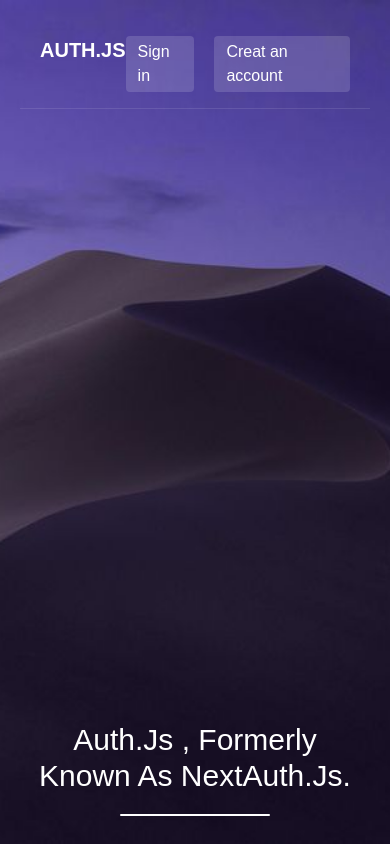
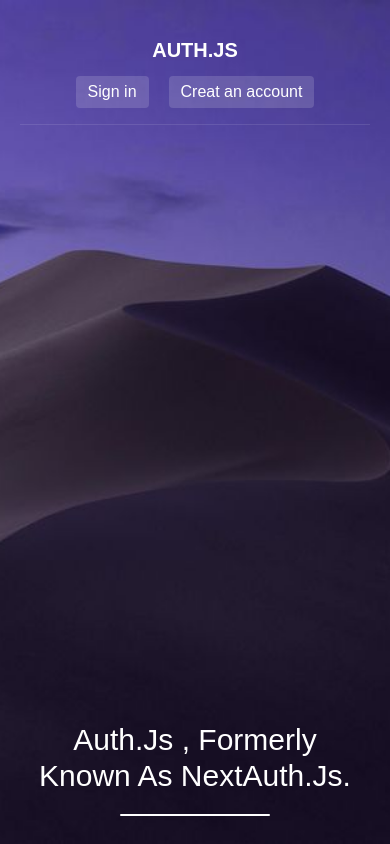
Before and after one commit to ChrisOxygen/Auth.js, a Next.js app: page / in a window 390 px wide. Built offline with nearby package versions, Linux system fonts and the light colour scheme; no server answers.

Commit message:
fixed responsiveness

```diff
--- a/app/(root)/layout.tsx
+++ b/app/(root)/layout.tsx
@@ -2,7 +2,7 @@ import { Toaster } from "@/components/ui/sonner";
 
 function layout({ children }: { children: React.ReactNode }) {
   return (
-    <main className=" flex flex-col w-screen bg-slate-950 h-screen">
+    <main className=" flex flex-col w-screen bg-slate-950 h-svh">
       {children}
       <Toaster />
     </main>
--- a/components/NavBar.tsx
+++ b/components/NavBar.tsx
@@ -3,7 +3,7 @@ import AuthBox from "./AuthBox";
 
 function NavBar() {
   return (
-    <nav className=" w-full  py-4 flex justify-between px-5 border-b border-white/10">
+    <nav className=" w-full  py-4 flex mg:flex-row flex-col gap-3 md:items-start items-center justify-between px-5 border-b border-white/10">
       <h3 className="font-bold text-xl uppercase">Auth.js</h3>
       <AuthBox />
     </nav>
```
